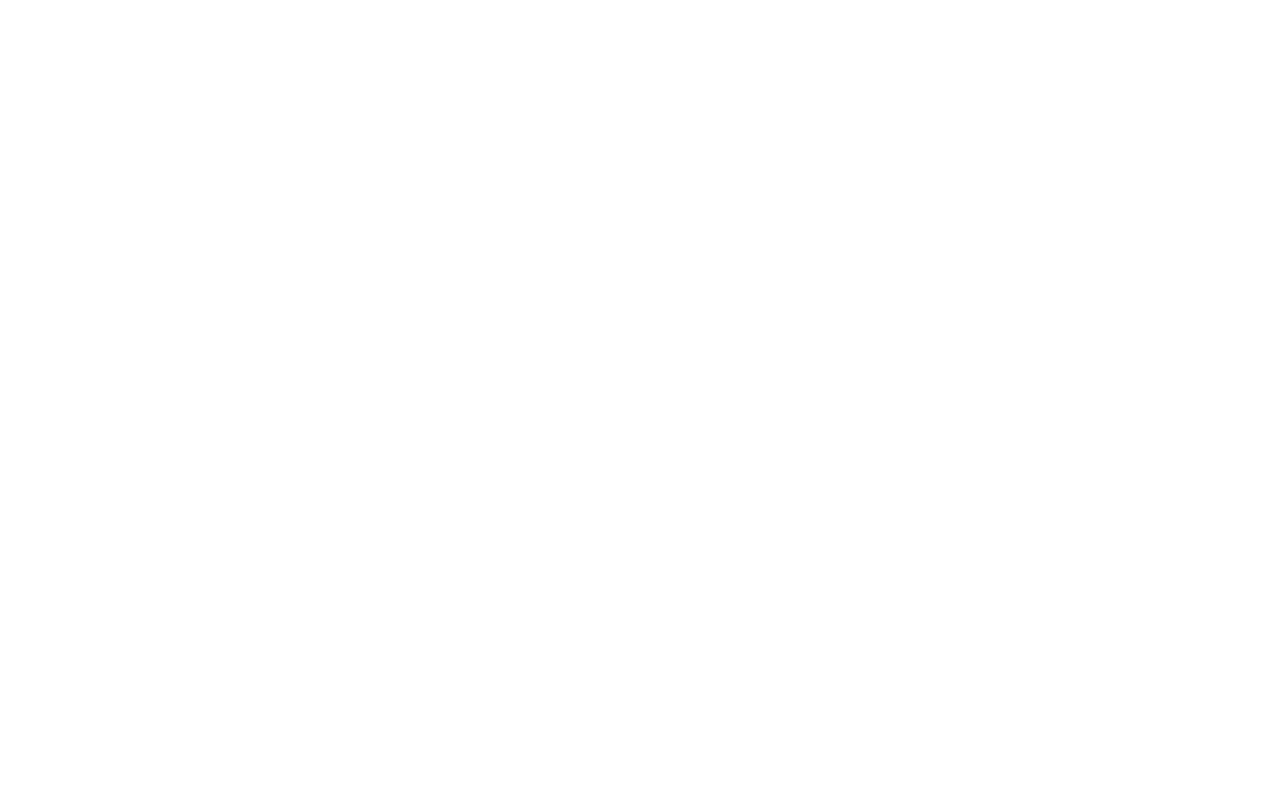
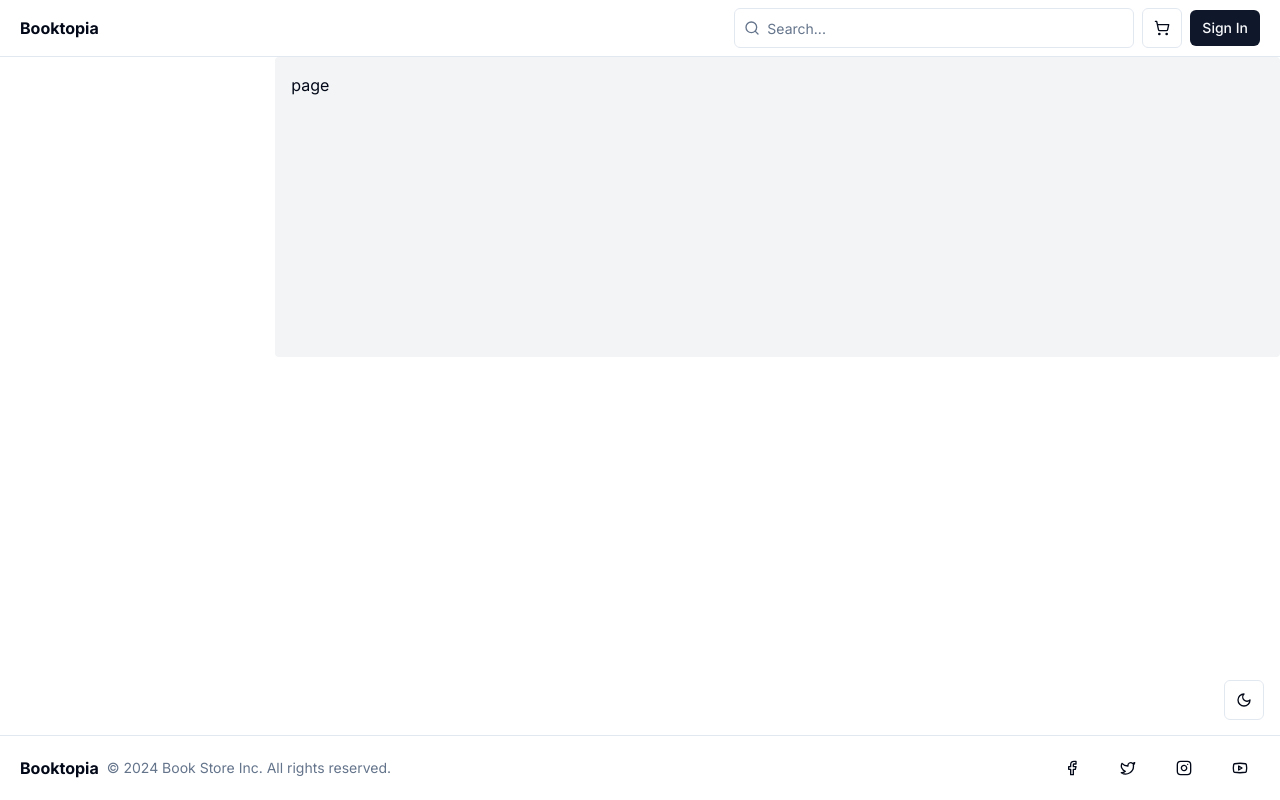
Before and after one commit to akapez/book-store-fe, a Next.js app: page /profile in a window 1280 px wide. Before the commit this address had no page. Built offline with nearby package versions, Linux system fonts and the light colour scheme.

Commit message:
test: unit test signin and signup

```diff
--- /dev/null
+++ b/src/app/(private)/layout.tsx
@@ -0,0 +1,16 @@
+export default function PrivateLayout({
+  children,
+}: Readonly<{
+  children: React.ReactNode;
+}>) {
+  return (
+    <div className="flex gap-8">
+      <aside className="flex-[2]">
+        {/* Include shared UI here e.g. a sidebar */}
+      </aside>
+      <div className="min-h-[300px] flex-[8] rounded bg-gray-100 p-4">
+        {children}
+      </div>
+    </div>
+  );
+}
--- /dev/null
+++ b/src/app/(private)/profile/page.tsx
@@ -0,0 +1,5 @@
+const ProfilePage = () => {
+  return <div>page</div>;
+};
+
+export default ProfilePage;
--- a/src/app/layout.tsx
+++ b/src/app/layout.tsx
@@ -7,6 +7,7 @@ import "./globals.css";
 
 import Footer from "@components/footer";
 import Header from "@components/header";
+import ToggleTheme from "@components/toggle-theme";
 
 const inter = Inter({ subsets: ["latin"] });
 
@@ -31,6 +32,7 @@ export default function RootLayout({
         >
           <Header />
           {children}
+          <ToggleTheme />
           <Footer />
         </ThemeProvider>
       </body>
--- /dev/null
+++ b/src/components/toggle-theme.tsx
@@ -0,0 +1,23 @@
+"use client";
+
+import { Moon, Sun } from "lucide-react";
+import { useTheme } from "next-themes";
+
+import { Button } from "./ui/button";
+
+export default function ToggleTheme() {
+  const { setTheme, theme } = useTheme();
+
+  const handleTheme = () => {
+    if (theme === "dark") setTheme("light");
+    else setTheme("dark");
+  };
+
+  return (
+    <div className="fixed bottom-5 right-4 z-50 md:bottom-20">
+      <Button variant="outline" size="icon" onClick={handleTheme}>
+        {theme === "light" ? <Sun /> : <Moon />}
+      </Button>
+    </div>
+  );
+}
--- a/src/components/ui/button.tsx
+++ b/src/components/ui/button.tsx
@@ -44,6 +44,7 @@ const Button = React.forwardRef<HTMLButtonElement, ButtonProps>(
     const Comp = asChild ? Slot : "button";
     return (
       <Comp
+        // role="button"
         className={cn(buttonVariants({ variant, size, className }))}
         ref={ref}
         {...props}
--- a/src/components/ui/card.tsx
+++ b/src/components/ui/card.tsx
@@ -22,6 +22,7 @@ const CardHeader = React.forwardRef<
   React.HTMLAttributes<HTMLDivElement>
 >(({ className, ...props }, ref) => (
   <div
+    role="heading"
     ref={ref}
     className={cn("flex flex-col space-y-1.5 p-6", className)}
     {...props}
```
Also changed, not shown: 2 other files (tests, documents, lock files or other folders).
